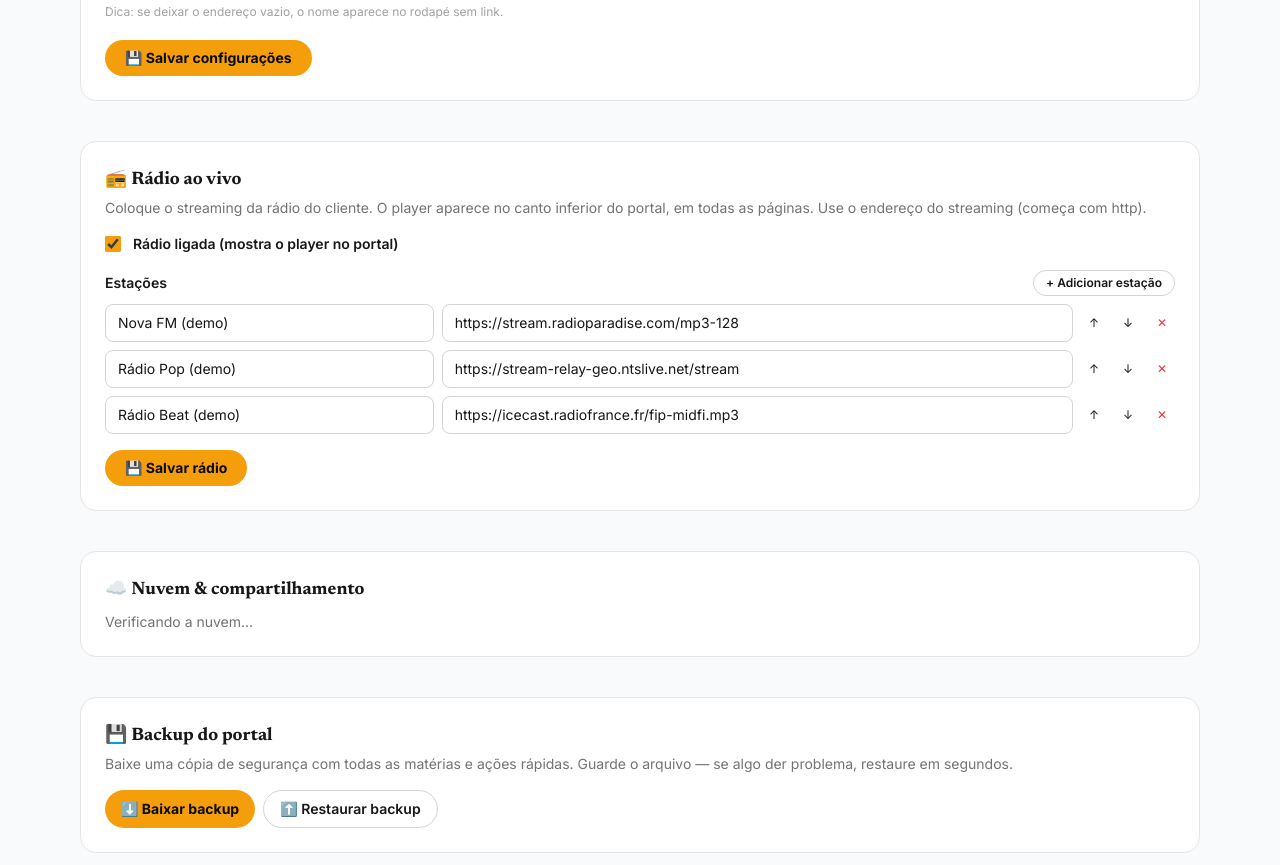
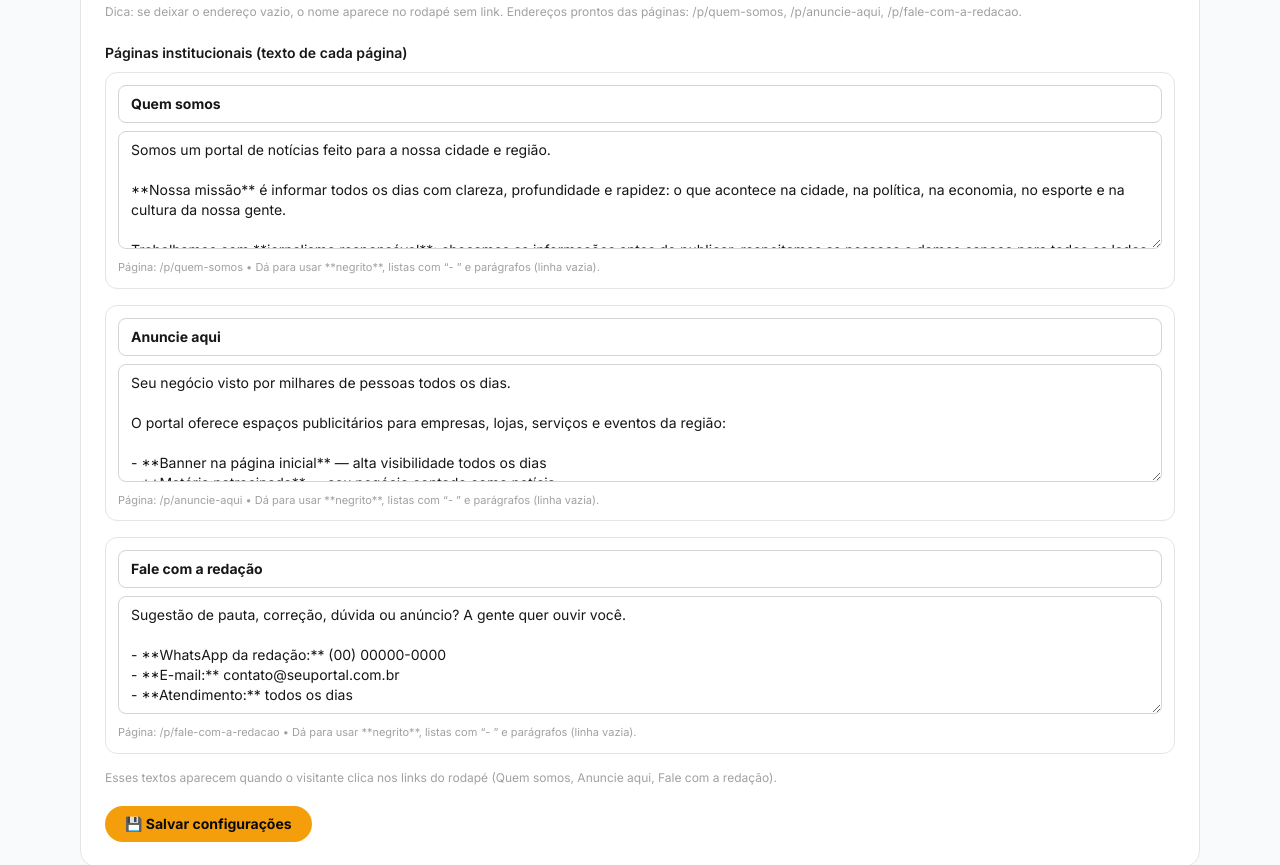
Before and after one commit to bergtecn-droid/novo-portal-premium, a Next.js app: page /admin in a window 1280 px wide. Shown: the part 2120-2985 px from the top of the page. Built offline with nearby package versions, Linux system fonts and the light colour scheme; no server answers.

Commit message:
Paginas institucionais de verdade: quem somos, anuncie aqui e fale com a redacao viram paginas com textos editaveis no painel; links do rodapé apontam para elas
Co-authored-by: bergtecn-droid <bergtecn-droid@users.noreply.github.com>

```diff
--- a/app/admin/page.tsx
+++ b/app/admin/page.tsx
@@ -587,7 +587,52 @@ export default function AdminPage() {
                   ))}
                   <p className="mt-2 text-xs text-neutral-400">
                     Dica: se deixar o endereço vazio, o nome aparece no rodapé
-                    sem link.
+                    sem link. Endereços prontos das páginas:
+                    /p/quem-somos, /p/anuncie-aqui, /p/fale-com-a-redacao.
+                  </p>
+                </div>
+              </div>
+
+              <div>
+                <span className="text-sm font-semibold">
+                  Páginas institucionais (texto de cada página)
+                </span>
+                <div className="mt-2 space-y-4">
+                  {(settingsDraft.pages ?? []).map((p, i) => (
+                    <div
+                      key={p.slug || i}
+                      className="rounded-xl border border-neutral-200 p-3 dark:border-neutral-700"
+                    >
+                      <input
+                        value={p.title}
+                        onChange={(e) => {
+                          const next = [...(settingsDraft.pages ?? [])];
+                          next[i] = { ...next[i], title: e.target.value };
+                          setSettingsDraft({ ...settingsDraft, pages: next });
+                        }}
+                        placeholder="Título da página"
+                        className="w-full rounded-lg border border-neutral-300 bg-transparent px-3 py-2 text-sm font-bold dark:border-neutral-700"
+                      />
+                      <textarea
+                        value={p.content}
+                        onChange={(e) => {
+                          const next = [...(settingsDraft.pages ?? [])];
+                          next[i] = { ...next[i], content: e.target.value };
+                          setSettingsDraft({ ...settingsDraft, pages: next });
+                        }}
+                        rows={5}
+                        placeholder="Texto da página..."
+                        className="mt-2 w-full rounded-lg border border-neutral-300 bg-transparent px-3 py-2 text-sm dark:border-neutral-700"
+                      />
+                      <p className="mt-1 text-[11px] text-neutral-400">
+                        Página: /p/{p.slug} • Dá para usar **negrito**, listas
+                        com “- ” e parágrafos (linha vazia).
+                      </p>
+                    </div>
+                  ))}
+                  <p className="text-xs text-neutral-400">
+                    Esses textos aparecem quando o visitante clica nos links do
+                    rodapé (Quem somos, Anuncie aqui, Fale com a redação).
                   </p>
                 </div>
               </div>
@@ -602,6 +647,7 @@ export default function AdminPage() {
                       editorias: settingsDraft.editorias,
                       tagline: settingsDraft.tagline,
                       instLinks: settingsDraft.instLinks,
+                      pages: settingsDraft.pages,
                     });
                     current.editorias.forEach((oldName, i) => {
                       const newName = settingsDraft.editorias[i];
--- /dev/null
+++ b/app/p/[slug]/page.tsx
@@ -0,0 +1,22 @@
+import type { Metadata } from "next";
+import { InstPageView } from "@/components/inst-page-view";
+
+interface Props {
+  params: Promise<{ slug: string }>;
+}
+
+export async function generateMetadata({ params }: Props): Promise<Metadata> {
+  const { slug } = await params;
+  const titles: Record<string, string> = {
+    "quem-somos": "Quem somos",
+    "anuncie-aqui": "Anuncie aqui",
+    "fale-com-a-redacao": "Fale com a redação",
+  };
+  const title = titles[slug] ?? "Institucional";
+  return { title: `${title} — Portal Nova` };
+}
+
+export default async function InstPage({ params }: Props) {
+  const { slug } = await params;
+  return <InstPageView slug={slug} />;
+}
--- /dev/null
+++ b/components/inst-page-view.tsx
@@ -0,0 +1,56 @@
+"use client";
+
+import Link from "next/link";
+import { useRouter } from "next/navigation";
+import { useEffect } from "react";
+import { SiteHeader } from "@/components/site-header";
+import { SiteFooter } from "@/components/site-footer";
+import { RichText } from "@/lib/rich";
+import { useSettings } from "@/lib/settings";
+
+export function InstPageView({ slug }: { slug: string }) {
+  const router = useRouter();
+  const settings = useSettings();
+  const page = settings.pages?.find((p) => p.slug === slug);
+
+  useEffect(() => {
+    if (page) document.title = `${page.title} — ${settings.portalName}`;
+  }, [page, settings.portalName]);
+
+  return (
+    <div className="min-h-screen">
+      <SiteHeader />
+      <main className="mx-auto max-w-3xl px-4 py-12">
+        {page ? (
+          <article className="animate-fade-up">
+            <h1 className="font-display text-3xl font-bold leading-tight md:text-4xl">
+              {page.title}
+            </h1>
+            <div className="mt-6 text-base leading-relaxed text-neutral-700 dark:text-neutral-300">
+              <RichText text={page.content} />
+            </div>
+          </article>
+        ) : (
+          <div className="py-16 text-center">
+            <p className="font-display text-2xl font-bold">Página não encontrada</p>
+            <p className="mt-2 text-sm text-neutral-500 dark:text-neutral-400">
+              Ela pode ter sido removida nas configurações do portal.
+            </p>
+            <button
+              onClick={() => router.push("/")}
+              className="mt-6 rounded-full bg-[var(--accent)] px-6 py-2.5 font-semibold text-neutral-950"
+            >
+              Voltar para a home
+            </button>
+          </div>
+        )}
+        <p className="mt-12 text-sm text-neutral-400">
+          <Link href="/" className="hover:text-[var(--accent-strong)]">
+            ← Voltar para a página inicial
+          </Link>
+        </p>
+      </main>
+      <SiteFooter />
+    </div>
+  );
+}
--- a/lib/settings.ts
+++ b/lib/settings.ts
@@ -8,12 +8,19 @@ export interface InstLink {
   url?: string;
 }
 
+export interface InstPage {
+  slug: string;
+  title: string;
+  content: string;
+}
+
 export interface PortalSettings {
   portalName: string;
   logoUrl?: string;
   editorias: Editoria[];
   tagline?: string;
   instLinks?: InstLink[];
+  pages?: InstPage[];
 }
 
 export const DEFAULT_EDITORIAS: Editoria[] = [
@@ -30,9 +37,30 @@ export const DEFAULT_TAGLINE =
   "Jornalismo local com clareza, profundidade e rapidez. Feito para informar todos os dias.";
 
 export const DEFAULT_INST_LINKS: InstLink[] = [
-  { label: "Quem somos" },
-  { label: "Anuncie aqui" },
-  { label: "Fale com a redação" },
+  { label: "Quem somos", url: "/p/quem-somos" },
+  { label: "Anuncie aqui", url: "/p/anuncie-aqui" },
+  { label: "Fale com a redação", url: "/p/fale-com-a-redacao" },
+];
+
+export const DEFAULT_PAGES: InstPage[] = [
+  {
+    slug: "quem-somos",
+    title: "Quem somos",
+    content:
+      "Somos um portal de notícias feito para a nossa cidade e região.\n\n**Nossa missão** é informar todos os dias com clareza, profundidade e rapidez: o que acontece na cidade, na política, na economia, no esporte e na cultura da nossa gente.\n\nTrabalhamos com **jornalismo responsável**: checamos as informações antes de publicar, respeitamos as pessoas e damos espaço para todos os lados da história.\n\nQuer falar com a gente? Use a página **Fale com a redação** — lemos todas as mensagens.",
+  },
+  {
+    slug: "anuncie-aqui",
+    title: "Anuncie aqui",
+    content:
+      "Seu negócio visto por milhares de pessoas todos os dias.\n\nO portal oferece espaços publicitários para empresas, lojas, serviços e eventos da região:\n\n- **Banner na página inicial** — alta visibilidade todos os dias\n- **Matéria patrocinada** — seu negócio contado como notícia\n- **Anúncio nas matérias** — aparece enquanto o leitor lê\n\n**Quer anunciar?** Fale com a nossa equipe pela página **Fale com a redação** ou pelo WhatsApp. Montamos o plano que cabe no seu orçamento.",
+  },
+  {
+    slug: "fale-com-a-redacao",
+    title: "Fale com a redação",
+    content:
+      "Sugestão de pauta, correção, dúvida ou anúncio? A gente quer ouvir você.\n\n- **WhatsApp da redação:** (00) 00000-0000\n- **E-mail:** contato@seuportal.com.br\n- **Atendimento:** todos os dias\n\n**Sugestões de pauta** são sempre bem-vindas: viu alguma coisa acontecendo na cidade? Conta pra gente!\n\nSe você é **assinante/leitor** e encontrou algum erro em uma matéria, pode contar conosco também: corrigimos com transparência.",
+  },
 ];
 
 const PORTAL_SETTINGS_KEY = "portal-nova.settings.v1";
@@ -42,6 +70,7 @@ const DEFAULTS: PortalSettings = {
   editorias: DEFAULT_EDITORIAS,
   tagline: DEFAULT_TAGLINE,
   instLinks: DEFAULT_INST_LINKS,
+  pages: DEFAULT_PAGES,
 };
 
 export function loadSettings(): PortalSettings {
@@ -68,6 +97,14 @@ export function loadSettings(): PortalSettings {
               }))
               .filter((l) => l.label)
           : DEFAULTS.instLinks,
+      pages:
+        Array.isArray(parsed.pages) && parsed.pages.length > 0
+          ? parsed.pages.map((p) => ({
+              slug: String(p?.slug ?? "").trim(),
+              title: String(p?.title ?? "").trim(),
+              content: String(p?.content ?? ""),
+            }))
+          : DEFAULTS.pages,
     };
   } catch {
     return DEFAULTS;
@@ -87,6 +124,11 @@ export function saveSettings(settings: PortalSettings) {
         url: l.url?.trim() || undefined,
       }))
       .filter((l) => l.label),
+    pages: (settings.pages ?? []).map((p) => ({
+      slug: p.slug.trim(),
+      title: p.title.trim(),
+      content: p.content,
+    })),
   };
   window.localStorage.setItem(PORTAL_SETTINGS_KEY, JSON.stringify(clean));
   window.dispatchEvent(new CustomEvent("portal-nova.settings"));
```
